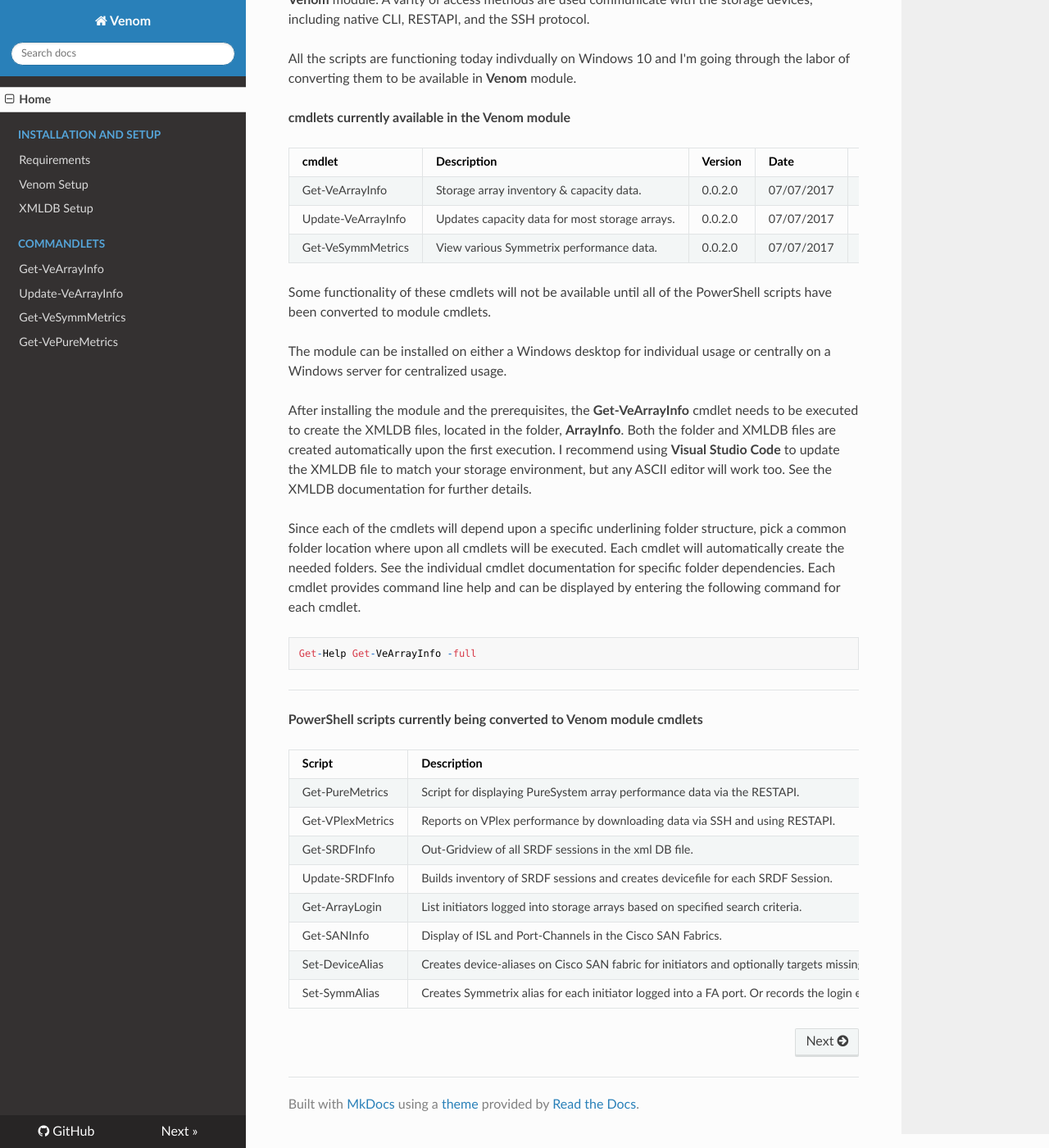
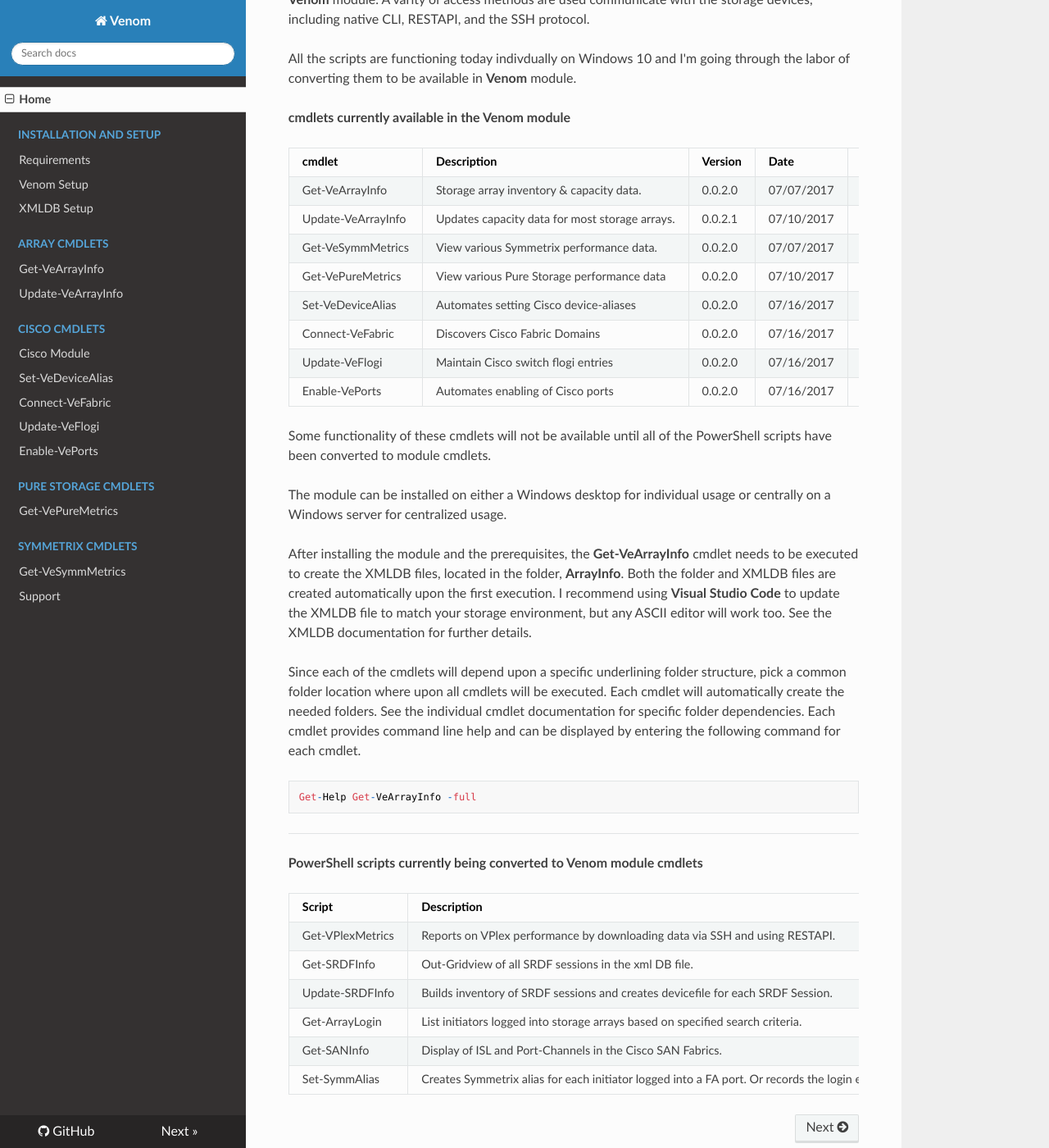
Before and after one commit to cadayton/Venom, an MkDocs documentation site: the page built from docs/index.md, in a window 1280 px wide and 1400 px high, scrolled down 599 px. Shown: the whole window at 82% size. Built offline with MkDocs 1.6.1, drawn with Linux system fonts in a browser that asks for light colours; nearby versions of some CDN libraries; old or Windows-style settings are respelled for this version of MkDocs.

Commit message:
Cisco Module 0.0.2.0 Release

```diff
--- a/docs/index.md
+++ b/docs/index.md
@@ -15,8 +15,13 @@ All the scripts are functioning today indivdually on Windows 10 and I'm going th
 cmdlet | Description | Version | Date | Author
 -------| ----------- | ------- | ---- | -------
 Get-VeArrayInfo | Storage array inventory & capacity data. | 0.0.2.0 | 07/07/2017 | cadayton
-Update-VeArrayInfo | Updates capacity data for most storage arrays. | 0.0.2.0 | 07/07/2017 | cadayton
+Update-VeArrayInfo | Updates capacity data for most storage arrays. | 0.0.2.1 | 07/10/2017 | cadayton
 Get-VeSymmMetrics | View various Symmetrix performance data. | 0.0.2.0 | 07/07/2017 | cadayton
+Get-VePureMetrics | View various Pure Storage performance data | 0.0.2.0 | 07/10/2017 | cadayton
+Set-VeDeviceAlias | Automates setting Cisco device-aliases | 0.0.2.0 | 07/16/2017 | cadayton
+Connect-VeFabric | Discovers Cisco Fabric Domains | 0.0.2.0 | 07/16/2017 | cadayton
+Update-VeFlogi | Maintain Cisco switch flogi entries | 0.0.2.0 | 07/16/2017 | cadayton
+Enable-VePorts | Automates enabling of Cisco ports | 0.0.2.0 | 07/16/2017 | cadayton
 
 Some functionality of these cmdlets will not be available until all of the PowerShell scripts have been converted to module cmdlets.
 
@@ -34,11 +39,9 @@ Since each of the cmdlets will depend upon a specific underlining folder structu
 
 Script | Description
 ------ | -----------
-Get-PureMetrics | Script for displaying PureSystem array performance data via the RESTAPI.
 Get-VPlexMetrics | Reports on VPlex performance by downloading data via SSH and using RESTAPI.
 Get-SRDFInfo | Out-Gridview of all SRDF sessions in the xml DB file.
 Update-SRDFInfo | Builds inventory of SRDF sessions and creates devicefile for each SRDF Session.
 Get-ArrayLogin | List initiators logged into storage arrays based on specified search criteria.
 Get-SANInfo | Display of ISL and Port-Channels in the Cisco SAN Fabrics.
-Set-DeviceAlias | Creates device-aliases on Cisco SAN fabric for initiators and optionally targets missing a device-alias assignment. Or can enable specific switch port(S) and assign a VSAN value and a port description
 Set-SymmAlias | Creates Symmetrix alias for each initiator logged into a FA port. Or records the login entries to a csv file and reports on the csv file entries in a Out-GridView.
--- a/mkdocs.yml
+++ b/mkdocs.yml
@@ -7,8 +7,17 @@ pages:
     - Requirements: Requirements.md
     - Venom Setup: Venom.md
     - XMLDB Setup: XMLDB.md
-  - CommandLets:
+  - Array cmdlets:
     - Get-VeArrayInfo: Get-VeArrayInfo.md
     - Update-VeArrayInfo: Update-VeArrayInfo.md
+  - Cisco cmdlets:
+    - Cisco Module: Cisco-Module.md
+    - Set-VeDeviceAlias: Set-VeDeviceAlias.md
+    - Connect-VeFabric: Connect-VeFabric.md
+    - Update-VeFlogi: Update-VeFlogi.md
+    - Enable-VePorts: Enable-VePorts.md
+  - Pure Storage cmdlets:
+    - Get-VePureMetrics: Get-VePureMetrics.md
+  - Symmetrix cmdlets:
     - Get-VeSymmMetrics: Get-VeSymmMetrics.md
-    - Get-VePureMetrics: Get-VePureMetrics.md
+  - Support: Support.md
```
Also changed, not shown: README.md (+1 -1 lines), docs/Cisco-Module.md (added, +56 -0 lines), docs/Connect-VeFabric.md (added, +30 -0 lines), docs/Enable-VePorts.md (added, +29 -0 lines), docs/Set-VeDeviceAlias.md (added, +45 -0 lines), docs/Support.md (added, +42 -0 lines), docs/Update-VeFlogi.md (added, +25 -0 lines), docs/images/Fabric-Records.png (added), 6 other files.
